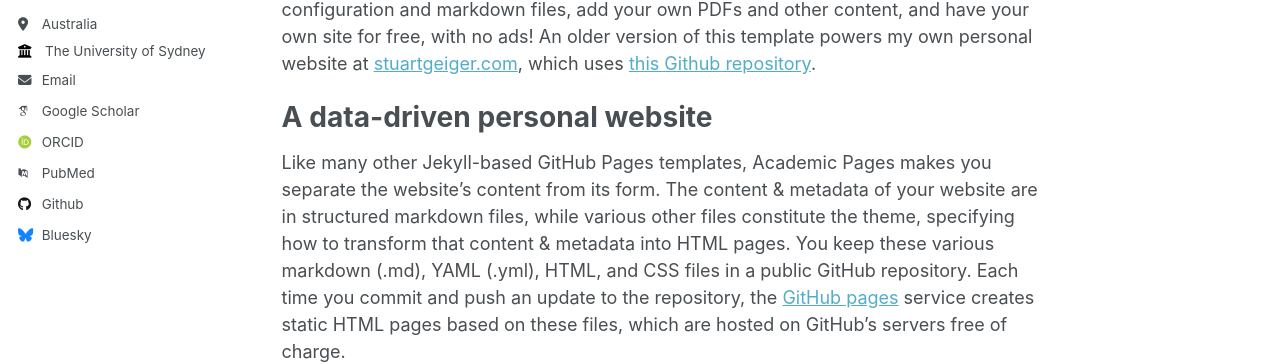
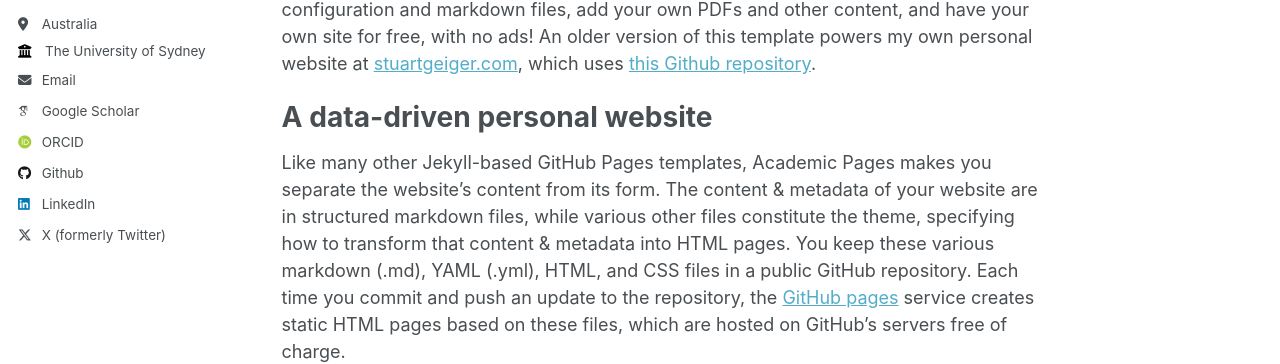
Before and after one commit to lavanquan/lavanquan.github.io, a Jekyll site: the page built from _pages/about.md, in a window 1280 px wide. Shown: the part 369-733 px from the top of the page. Built offline with Jekyll 4.4.1, drawn with Linux system fonts in a browser that asks for light colours; some web fonts are replaced; part of the change alters nothing that is shown.

Commit message:
Update _config.yml

```diff
--- a/_config.yml
+++ b/_config.yml
@@ -31,47 +31,47 @@ author:
   email            : "quanlv.phoebus@gmail.com"
 
   # Academic websites
-  arxiv            : # URL - Update with the correct link to your profile
-  googlescholar    : "https://scholar.google.com/citations?user=PS_CX0AAAAAJ"
-  impactstory      : # URL
-  orcid            : "http://orcid.org/yourorcidurl"
-  semantic         : # URL
-  pubmed           : "https://www.ncbi.nlm.nih.gov/pubmed/?term=john+snow"
-  researchgate     : # URL
+  # arxiv            : # URL - Update with the correct link to your profile
+  googlescholar    : "https://scholar.google.com.au/citations?hl=en&user=EOAnZCsAAAAJ"
+  # impactstory      : # URL
+  orcid            : "https://orcid.org/0000-0002-6579-3983"
+  # semantic         : # URL
+  # pubmed           : "https://www.ncbi.nlm.nih.gov/pubmed/?term=john+snow"
+  # researchgate     : # URL
 
   # Repositories and software development
-  bitbucket        : # Username - Update with your username on the site
-  codepen          : # Username
-  dribbble         : # Username
-  github           : "academicpages"
-  kaggle           : # Username
-  stackoverflow    : # User number or user number and name (i.e., use "1" or "1/jeff-atwood")
+  # bitbucket        : # Username - Update with your username on the site
+  # codepen          : # Username
+  # dribbble         : # Username
+  github           : "lavanquan"
+  # kaggle           : # Username
+  # stackoverflow    : # User number or user number and name (i.e., use "1" or "1/jeff-atwood")
 
   # Social media
-  bluesky          : "bsky.app" # Replace this with you Bluesky username
-  facebook         : # Username
-  flickr           : # Username
-  foursquare       : # Username
-  goodreads        : # Username
-  google_plus      : # Username
-  keybase          : # Username
-  instagram        : # Username
-  lastfm           : # Username
-  linkedin         : # Username
-  mastodon         : # URL
-  medium           : # URL
-  pinterest        : # Username
-  soundcloud       : # Username
-  steam            : # Username
-  telegram         : # URL
-  tumblr           : # Username
-  twitter          : # Username for X / Twitter
-  vine             : # Username
-  weibo            : # Username
-  wikipedia        : # Username
-  xing             : # Username
-  youtube          : # Username
-  zhihu            : # URL
+  # bluesky          : "bsky.app" # Replace this with you Bluesky username
+  # facebook         : # Username
+  # flickr           : # Username
+  # foursquare       : # Username
+  # goodreads        : # Username
+  # google_plus      : # Username
+  # keybase          : # Username
+  # instagram        : # Username
+  # lastfm           : # Username
+  linkedin         : quan-la-8b0975166 # Username
+  # mastodon         : # URL
+  # medium           : # URL
+  # pinterest        : # Username
+  # soundcloud       : # Username
+  # steam            : # Username
+  # telegram         : # URL
+  # tumblr           : # Username
+  twitter          : KstnCntt # Username for X / Twitter
+  # vine             : # Username
+  # weibo            : # Username
+  # wikipedia        : # Username
+  # xing             : # Username
+  # youtube          : # Username
+  # zhihu            : # URL
 
 # Publication Category - The following the list of publication categories and their headings
 publication_category:
```
